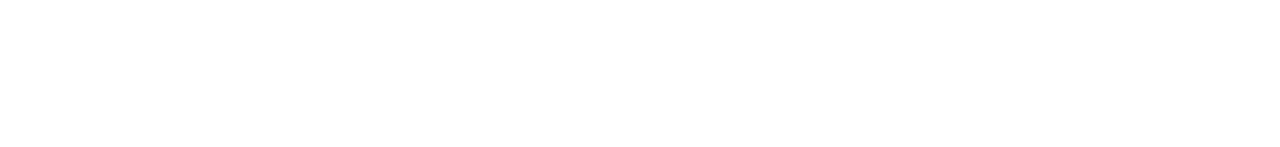
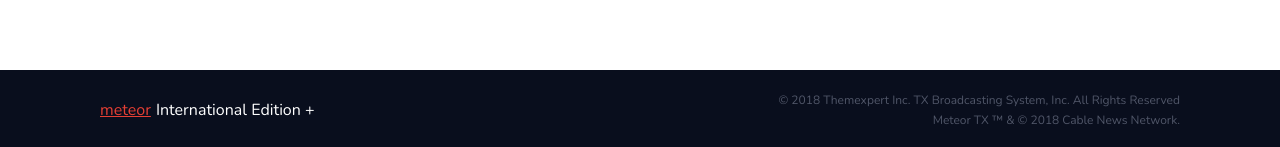
Before and after one commit to Seibeaaar/Meteor-News, a React (Create React App) app: page / in a window 1280 px wide. Shown: the part 729-876 px from the top of the page. Before the commit the page ends 800 px from the top, so only its background shows below. Built offline with nearby package versions, Linux system fonts and the light colour scheme; no server answers.

Commit message:
Added Footer and FooterContainer component, rendering those components in App

```diff
--- a/src/App.js
+++ b/src/App.js
@@ -9,6 +9,7 @@
 import Header from './components/Header/Header';
 import Navbar from './components/Navbar/Navbar';
 import FullPageLoader from './components/app/FullPageLoader';
+import FooterContainer from './components/Footer/FooterContainer';
 
 const MainNews = React.lazy(() => import('./pages/MainNews'));
 
@@ -21,6 +22,7 @@
         <Switch>
           <Route exact path="/" component={MainNews}/>
         </Switch>
+        <FooterContainer />
       </Router>
     </Suspense>
   );
--- /dev/null
+++ b/src/components/Footer/Footer.jsx
@@ -0,0 +1,21 @@
+import React from 'react';
+import { StyledFooter } from '../../styled/Footer/StyledFooter';
+
+const Footer = () => {
+  return (
+    <StyledFooter className="d-flex justify-content-between align-items-center">
+      <div>
+        <a href="/" className="footer__link">
+          meteor
+        </a>
+        <span>International Edition +</span>
+      </div>
+      <div className="footer__credits">
+        <p>© 2018 Themexpert Inc. TX Broadcasting System, Inc. All Rights Reserved</p>
+        <p>Meteor TX ™ & © 2018 Cable News Network.</p>
+      </div>
+    </StyledFooter>
+  );
+}
+
+export default Footer;
--- /dev/null
+++ b/src/components/Footer/FooterContainer.jsx
@@ -0,0 +1,15 @@
+import React from 'react';
+import { StyledFooterContainer } from '../../styled/Footer/StyledFooterContainer';
+import Footer from './Footer';
+
+const FooterContainer = () => {
+  return (
+    <StyledFooterContainer>
+      <div className="container">
+        <Footer />
+      </div>
+    </StyledFooterContainer>
+  );
+}
+
+export default FooterContainer;
--- a/src/index.css
+++ b/src/index.css
@@ -37,6 +37,9 @@
   cursor: pointer;
 }
 
+/* Bootstrap normalize */
+
 .row {
   margin: 0;
+  padding: 0;
 }
--- /dev/null
+++ b/src/styled/Footer/StyledFooter.js
@@ -0,0 +1,23 @@
+import styled from 'styled-components';
+
+export const StyledFooter = styled.div`
+  padding: 20px 15px;
+  .footer__link {
+    color: #e43f34;
+    text-decoration: underline;
+    margin-right: 5px;
+    transition: color ease .4s;
+    &:hover {
+      color: #fff;
+    }
+  }
+  span {
+    color: #fff;
+  }
+  p {
+    line-height: 20px;
+    font-size: 12px;
+    margin: 0;
+    text-align: end;
+  }
+`;
--- /dev/null
+++ b/src/styled/Footer/StyledFooterContainer.js
@@ -0,0 +1,9 @@
+import styled from 'styled-components';
+
+export const StyledFooterContainer = styled.div`
+  background-color: #090e1d;
+  color: #505668;
+  .wrapper {
+    padding: 0 15px;
+  }
+`;
```
Also changed, not shown: src/components/Footer/FooterNav.jsx (added).
